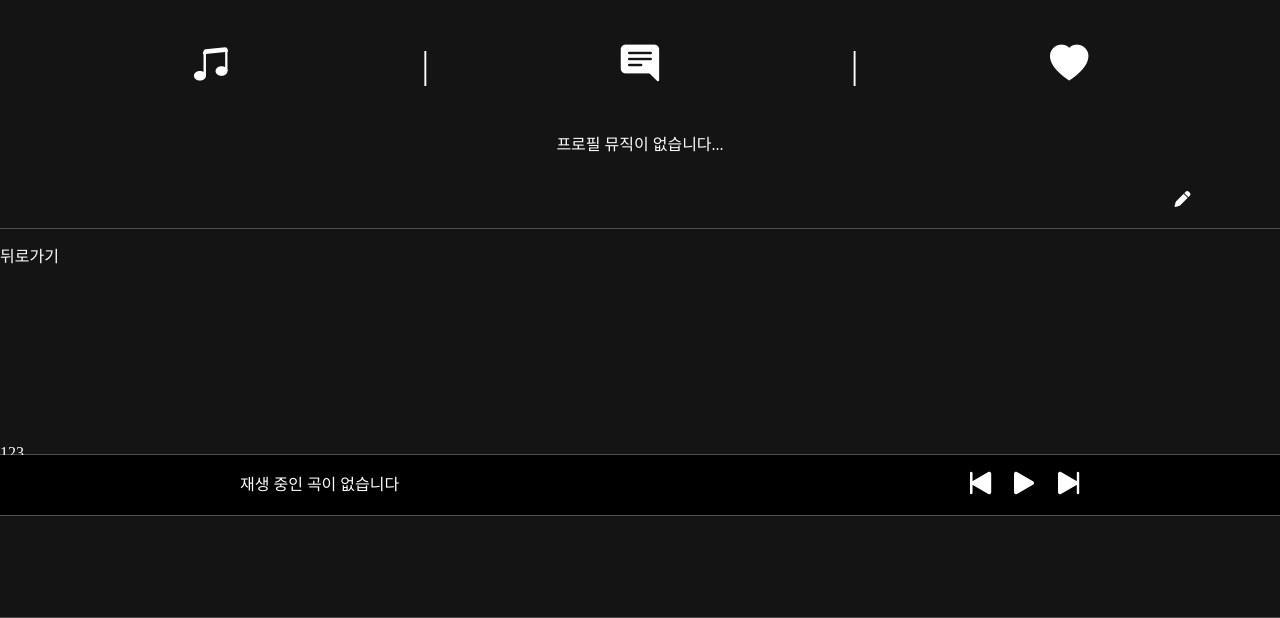
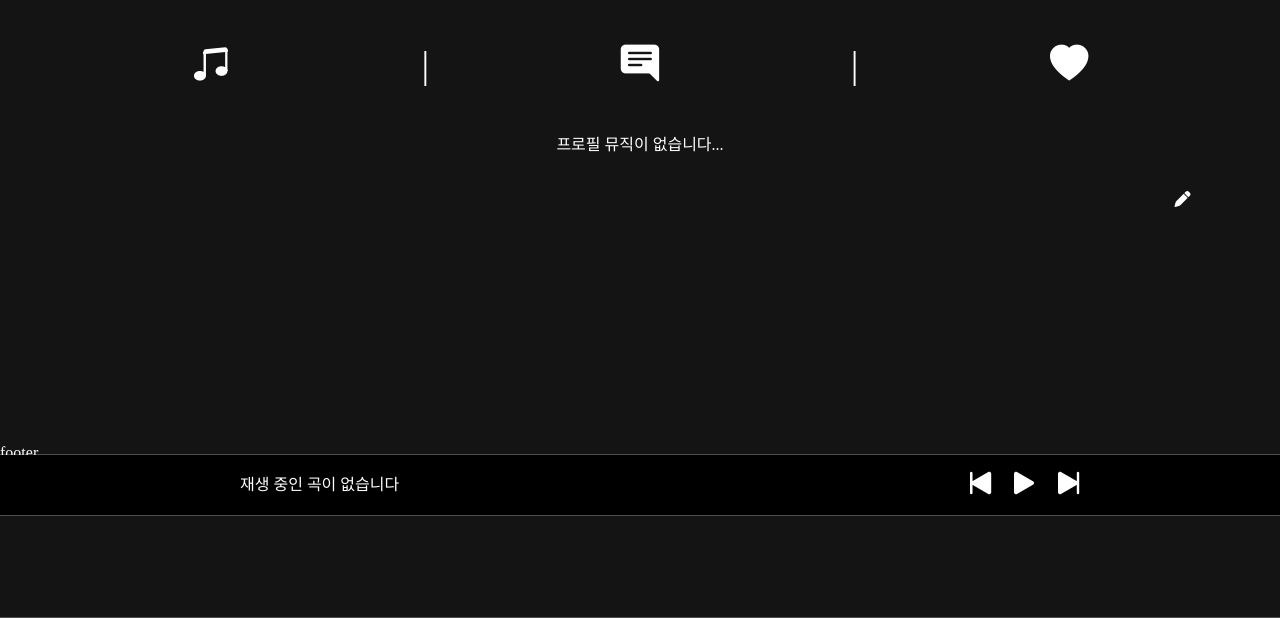
Before and after one commit to knuksg/CurrentMood, a Django app: page /accounts/mypage/ in a window 1280 px wide. Shown: the part 284-902 px from the top of the page. Run offline with Django 3.2, Linux system fonts and the light colour scheme; the visitor is signed in with stand-in values (Sample User, id 1); data comes from the database, SQL or seed files in the repository; data that the repository does not hold is empty; some libraries are stand-ins or nearby versions; some web fonts are replaced; grey boxes are pictures that could not be loaded.

Commit message:
style : 내 정보 페이지에서 뒤로가기 삭제 [이동현]

```diff
--- a/accounts/templates/accounts/mypage.html
+++ b/accounts/templates/accounts/mypage.html
@@ -106,10 +106,6 @@
   {% endfor %}
 </div>
 
-<hr>
-<a href="{% url 'accounts:index' %}">뒤로가기</a>
-
-
 {% comment %} <div class='d-flex'>
   <div>
     {% if user.user_img %}
--- a/main/templates/main/base.html
+++ b/main/templates/main/base.html
@@ -9,7 +9,7 @@
     <title>Current Mood</title>
     {% bootstrap_css %}
     <!-- 부트스트랩 아이콘 -->
-    <link rel="stylesheet" href="http://cdn.jsdelivr.net/npm/bootstrap-icons@1.9.1/font/bootstrap-icons.css">
+    <link rel="stylesheet" href="https://cdn.jsdelivr.net/npm/bootstrap-icons@1.9.1/font/bootstrap-icons.css">
     <!-- css -->
     <link rel="stylesheet" href="{% static 'css/articles.css' %}">
     <link rel="stylesheet" href="{% static 'css/base.css' %}">
@@ -72,7 +72,7 @@
         {% block body %}{% endblock body %}
       </section>
       <div class="footer">
-        123
+        footer
       </div>
     </div>
 
```
